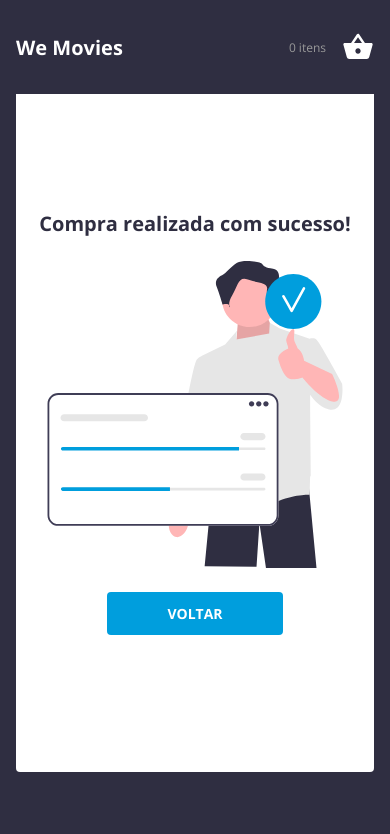
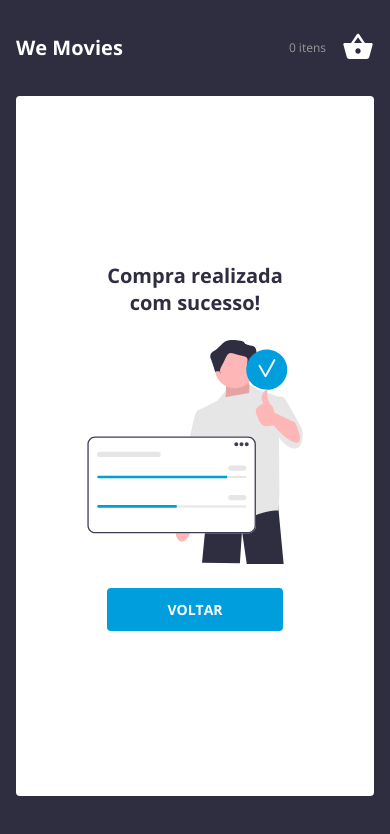
Before and after one commit to guilhermematos13/test-react-wefit, a React (Vite) app: page /success in a window 390 px wide. Shown: the top 834 px of the page. Built offline with nearby package versions, Linux system fonts and the light colour scheme.

Commit message:
chore: adjusting responsiveness page success and status component

```diff
--- a/src/components/Status/index.tsx
+++ b/src/components/Status/index.tsx
@@ -11,7 +11,7 @@ export function Status({
   return (
     <S.StatusContainer>
       <S.StatusTitle>{text}</S.StatusTitle>
-      <img src={imageUrl} />
+      <S.StatusImage src={imageUrl} />
       {onClick && <Button onClick={onClick}>{buttonText}</Button>}
     </S.StatusContainer>
   );
--- a/src/components/Status/styles.ts
+++ b/src/components/Status/styles.ts
@@ -11,8 +11,22 @@ export const StatusContainer = styled.div`
     height: calc(100vh - 9rem);
 `
 
+export const StatusImage = styled.img`
+    width: 27.938rem;
+    height: 16.563rem;
+
+    @media (max-width: 425px) {
+        width: 22rem;
+        height: 14rem;
+    }
+`
+
 export const StatusTitle = styled.h1`
     color: ${(props) => props.theme.backgroundColor};
     font-size: 1.25rem;
     text-align: center;
+
+    @media (max-width: 425px) {
+        max-width: 200px;
+    }
 `
--- a/src/pages/Success/styles.ts
+++ b/src/pages/Success/styles.ts
@@ -4,4 +4,8 @@ import styled from 'styled-components'
 export const SuccessContainer = styled(Container)`
     max-width: 1440px;
     margin: 0 auto;
+
+    @media (max-width: 1024px) {
+        margin-top: 1.5rem;
+    }
 `
```
